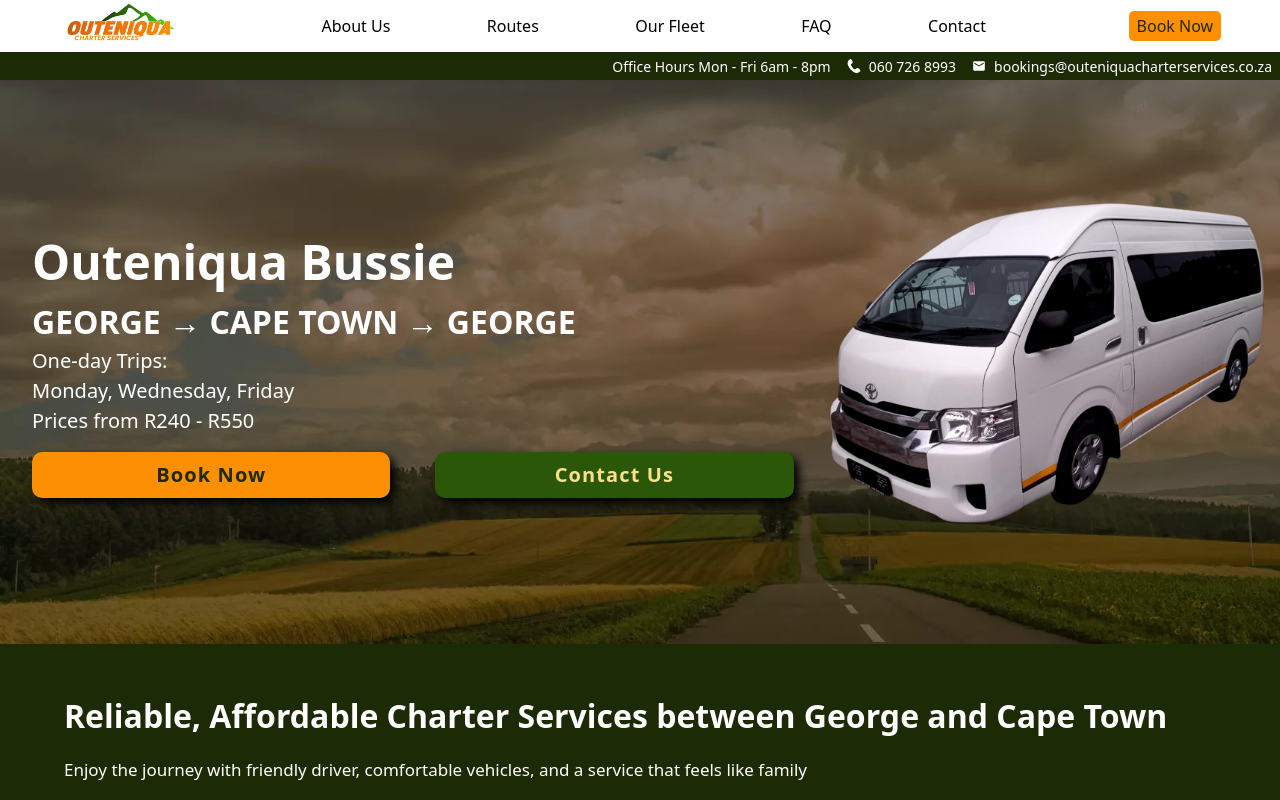
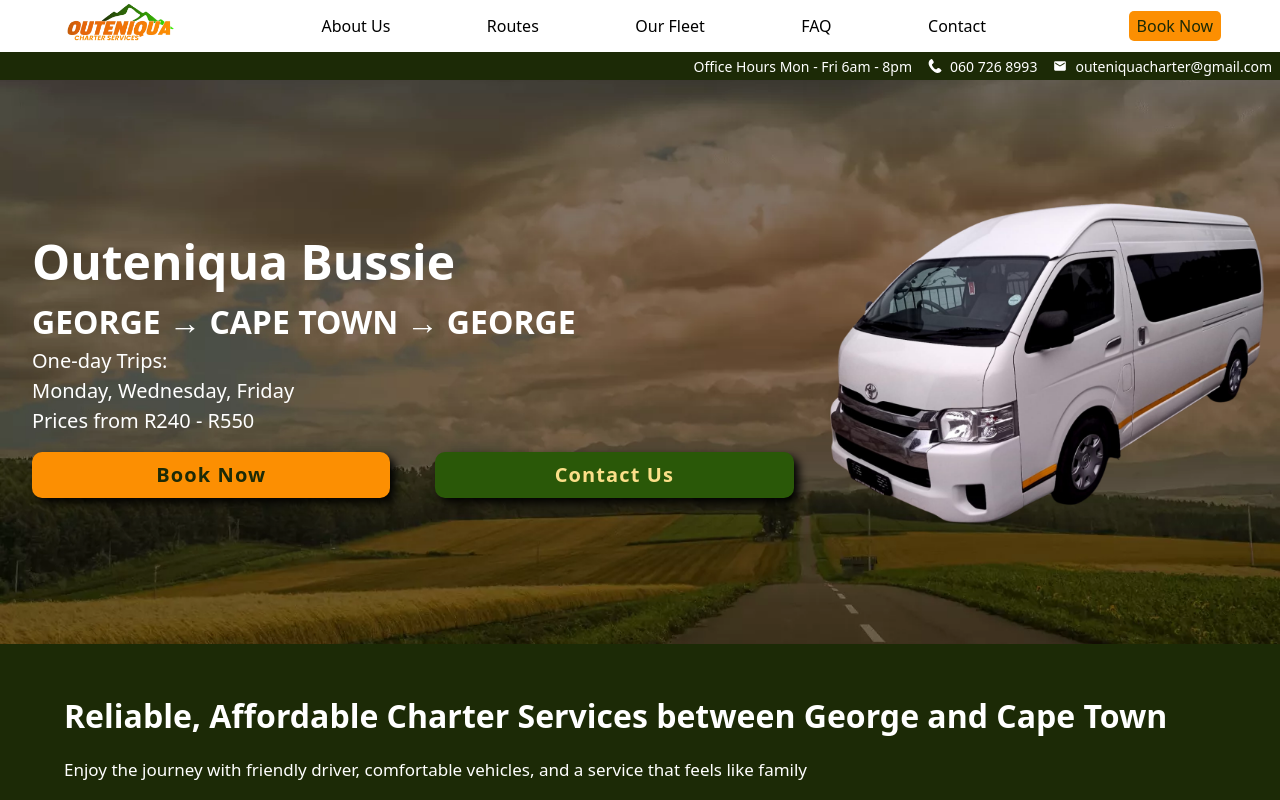
Before and after one commit to RosSuhan/outeniquabussie, a Next.js app: page / in a window 1280 px wide. Shown: the top 800 px of the page. Built offline with nearby package versions, Linux system fonts and the light colour scheme.

Commit message:
11Dec
Temp fix for mail not working

```diff
--- a/components/Header/page.tsx
+++ b/components/Header/page.tsx
@@ -83,13 +83,16 @@
                     />
                     060 726 8993
                 </a>
-                <a href="mailto:bookings@outeniquacharterservices.co.za"
+                <a
+                    href='mailto:outeniquacharter@gmail.com'
+                    // href="mailto:bookings@outeniquacharterservices.co.za"
                     className={style.headerTopLink}
                 >
                     <BaselineMail
                         className={style.headerTopLinkIcon}
                     />
-                    bookings@outeniquacharterservices.co.za
+                    {/* bookings@outeniquacharterservices.co.za */}
+                    outeniquacharter@gmail.com
                 </a>
             </div>
 
```
